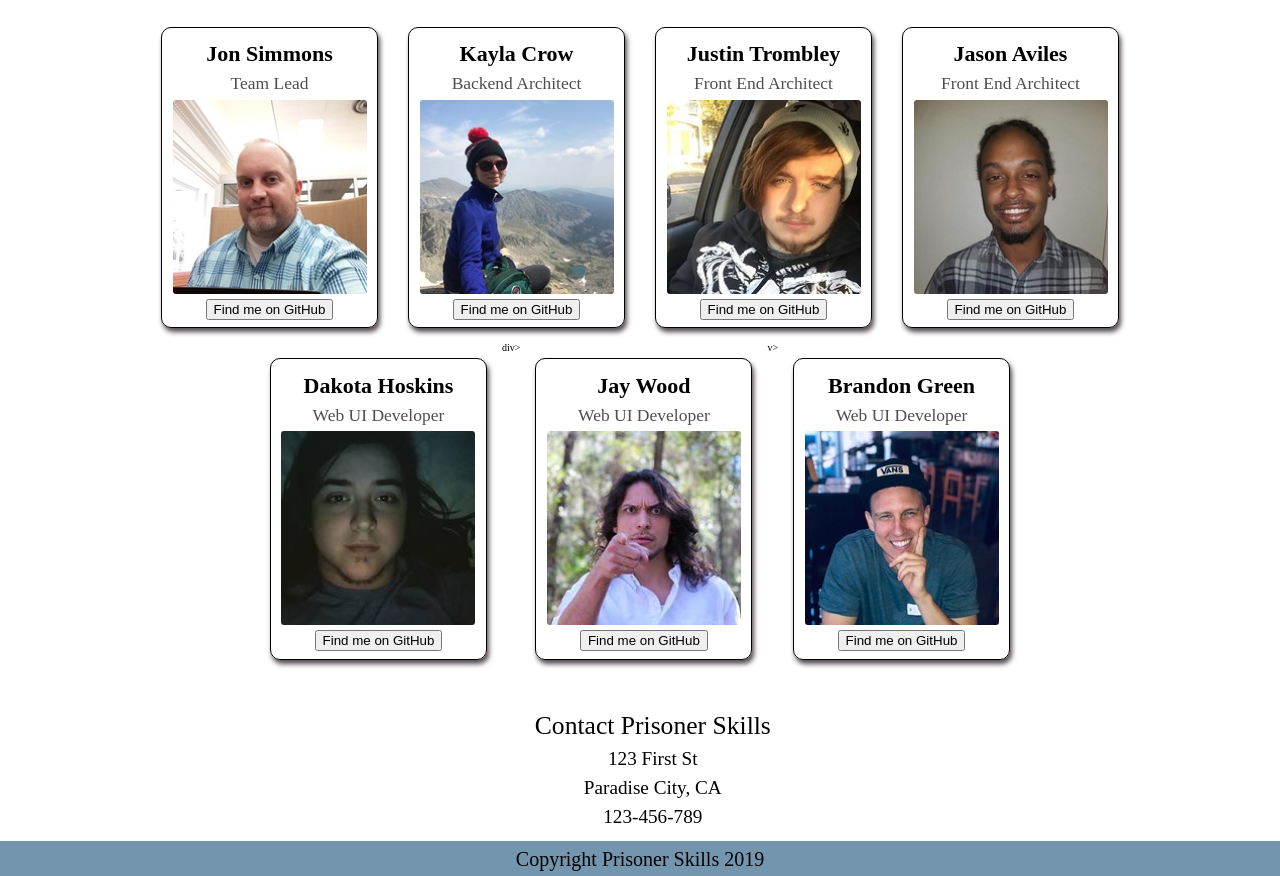
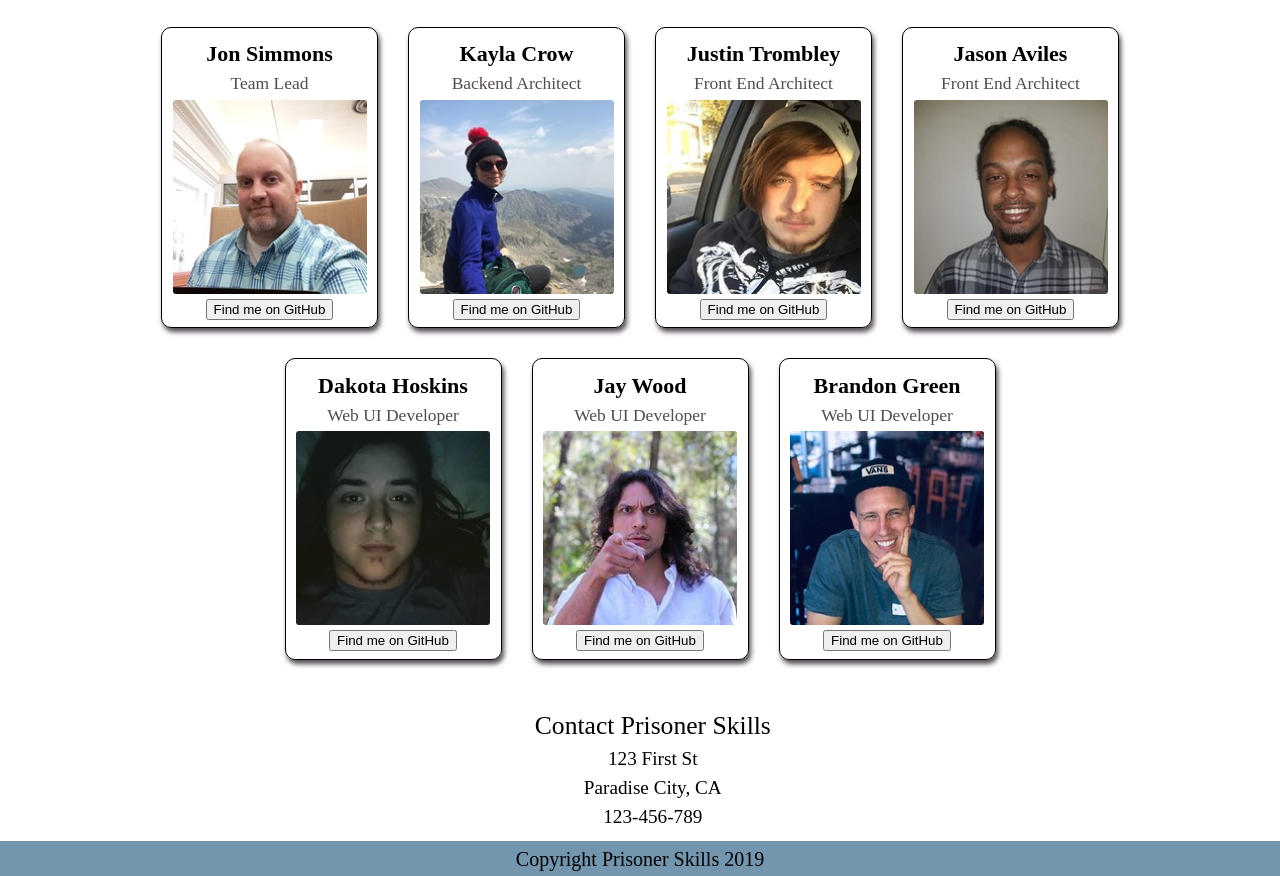
Before and after one commit to buildweek-prisonerskills/User-Interface, a PHP site: page /about-us.html in a window 1280 px wide. Shown: the part 175-1051 px from the top of the page. Run offline with PHP 8.4, Linux system fonts and the light colour scheme.

Commit message:
fonts updaed on homepage; messing with logo

```diff
--- a/about-us.html
+++ b/about-us.html
@@ -58,13 +58,13 @@
                 <p>Web UI Developer</p>
                 <img src="Images/Headshot-Dakota.png" alt = "Hamster">
                 <button>Find me on GitHub</button>
-            </div>div>
+            </div>
             <div class="about-card">
                 <h5>Jay Wood</h5>
                 <p>Web UI Developer</p>
                 <img src="Images/Headshot-Jay.png" alt = "Hamster">
                 <button>Find me on GitHub</button>
-            </div>v>
+            </div>
             <div class="about-card">
                 <h5>Brandon Green</h5>
                 <p>Web UI Developer</p>
--- a/css/index.css
+++ b/css/index.css
@@ -128,6 +128,7 @@ table {
 }
 html {
   font-size: 62.5%;
+  font-family: 'Cinzel', serif;
 }
 h1 {
   font-size: 9vw;
--- a/less/global.less
+++ b/less/global.less
@@ -1,9 +1,7 @@
 html {
     font-size: 62.5%;
-
+    font-family: 'Cinzel', serif;
 }
-
-
 
 h1 {
     font-size: 9vw;
--- a/prisonerskills.html
+++ b/prisonerskills.html
@@ -4,7 +4,7 @@
   <head>
     <meta charset="UTF-8">
     <title>Prisoner Skills</title>
-    <link href="https://fonts.googleapis.com/css?family=Rufina&display=swap" rel="stylesheet">
+    <link href="https://fonts.googleapis.com/css?family=Cinzel&display=swap" rel="stylesheet">
     <link href="css/index.css" rel="stylesheet">
 
   </head>
```
Also changed, not shown: Images/Hammer-Logo.png (added).
